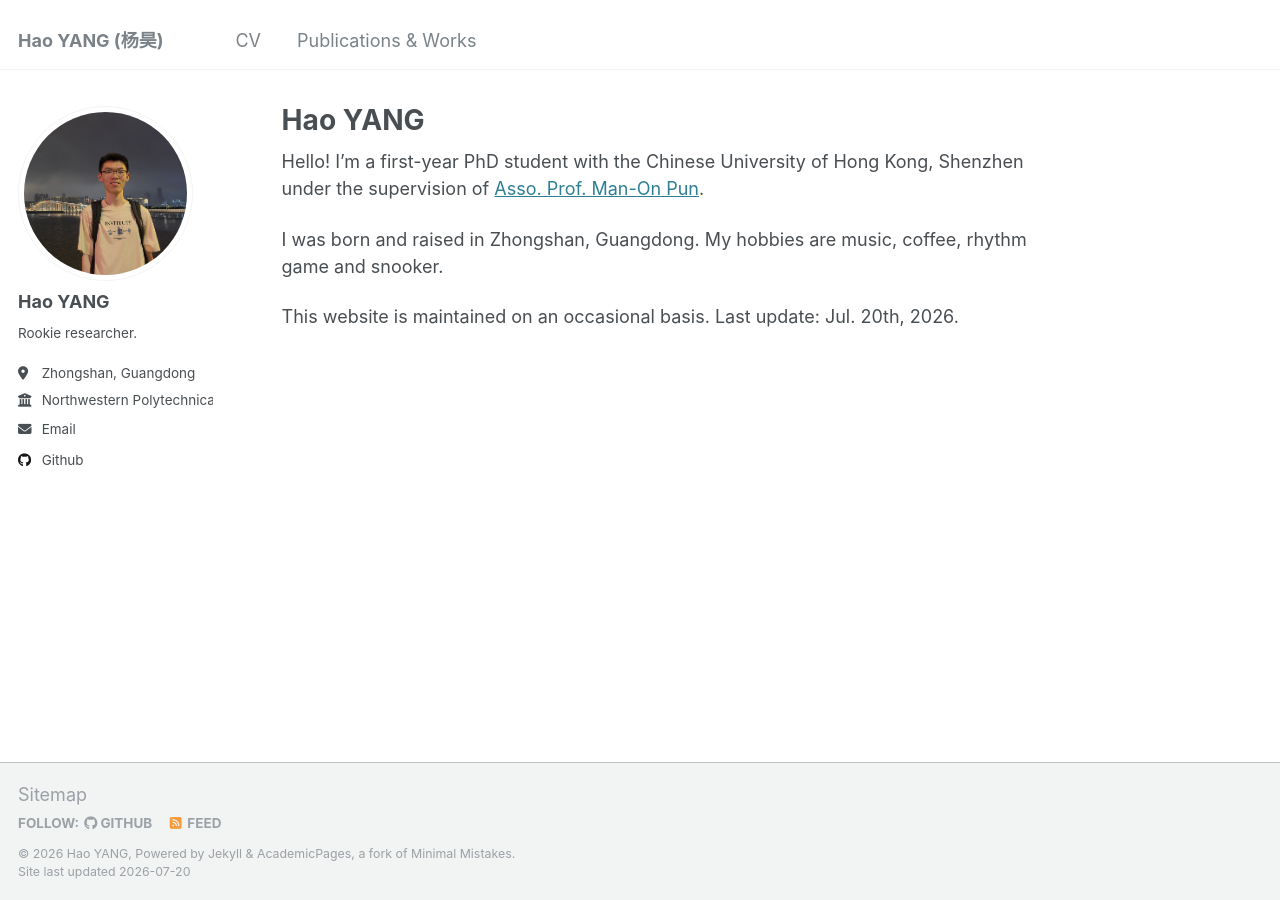
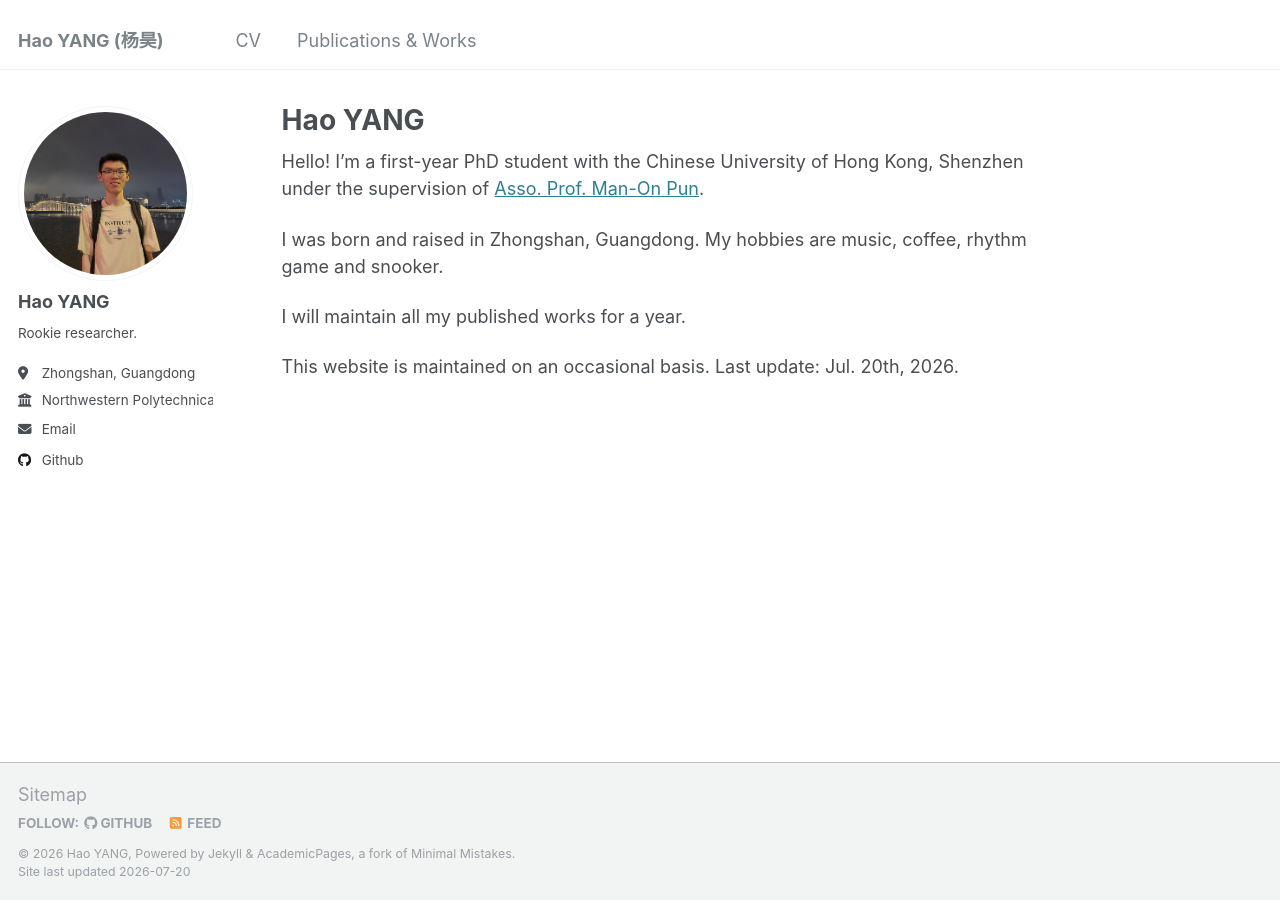
Before and after one commit to haoyangofficial/haoyangofficial.github.io, a Jekyll site: the page built from _pages/about.md, in a window 1280 px wide. Built offline with Jekyll 4.4.1, drawn with Linux system fonts in a browser that asks for light colours.

Commit message:
update the homepage

```diff
--- a/_pages/about.md
+++ b/_pages/about.md
@@ -11,4 +11,6 @@ Hello! I'm a first-year PhD student with the Chinese University of Hong Kong, Sh
 
 I was born and raised in Zhongshan, Guangdong. My hobbies are music, coffee, rhythm game and snooker.
 
+I will maintain all my published works for a year.
+
 This website is maintained on an occasional basis. Last update: Jul. 20th, 2026.
```
